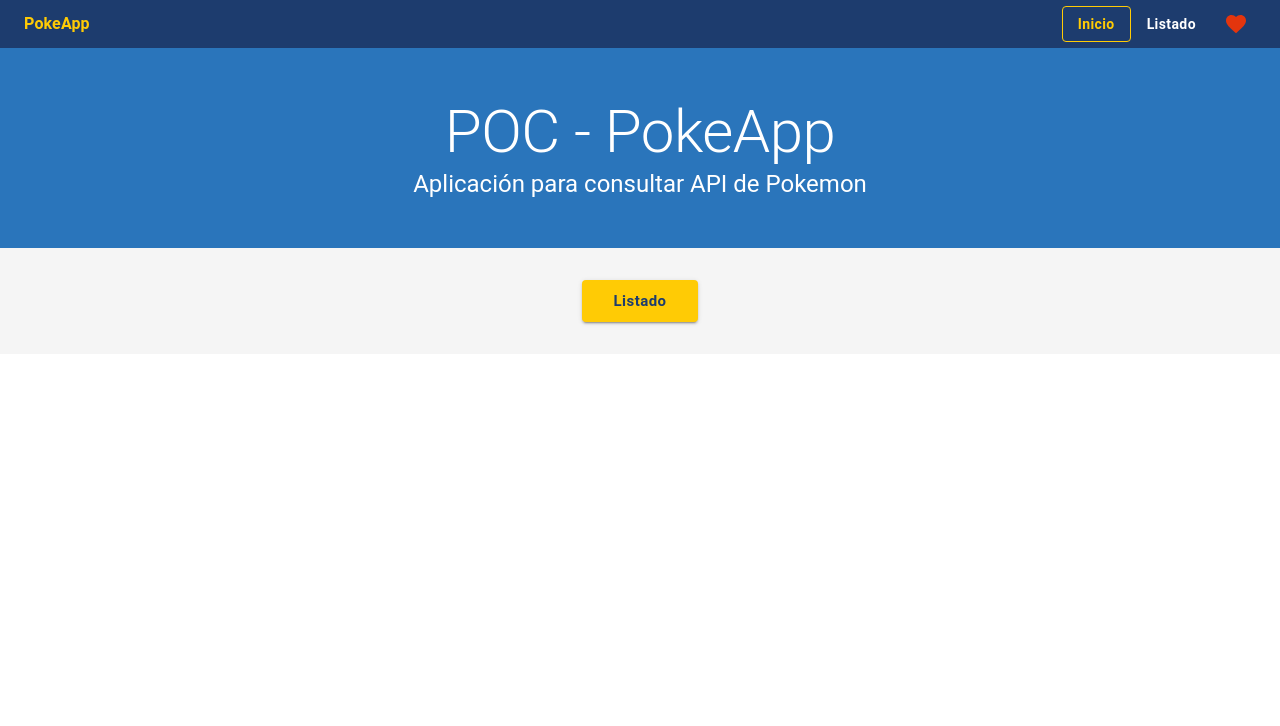
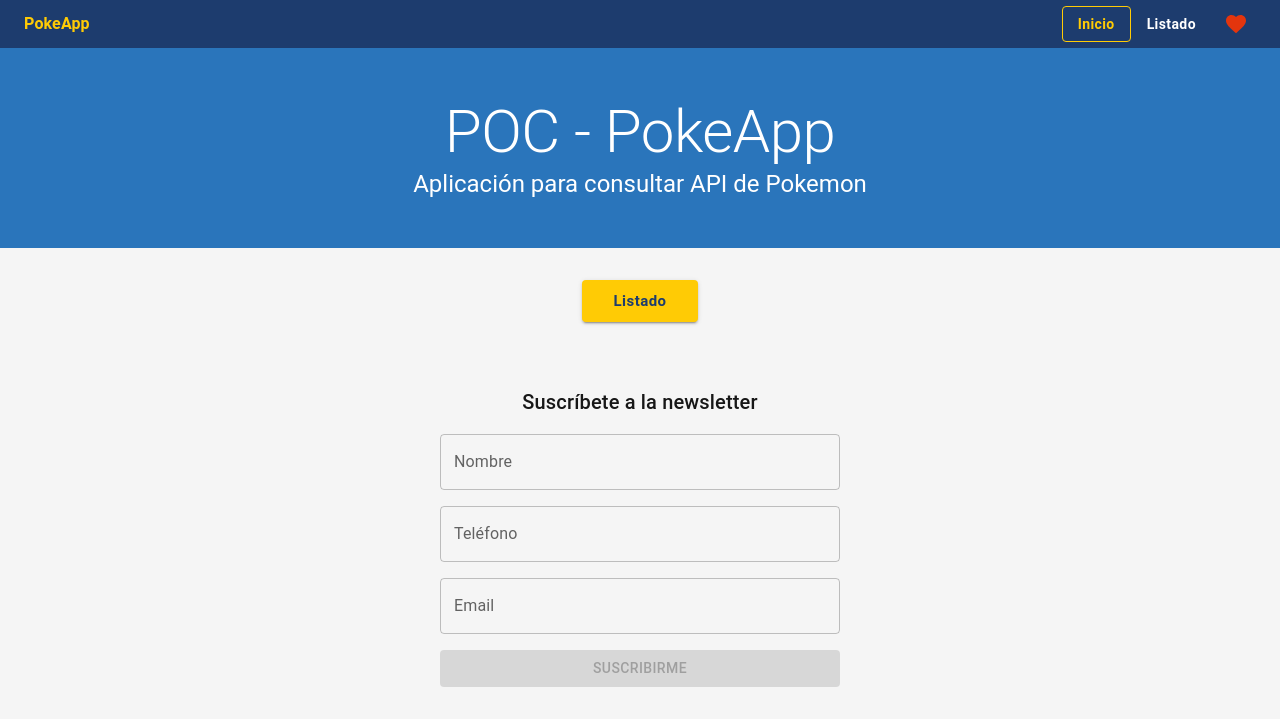
Before and after one commit to rubenmahu/PokeApp, a Next.js app: page / in a window 1280 px wide. Shown: the top 726 px of the page. Built offline with nearby package versions, Linux system fonts and the light colour scheme; what @mui/material-nextjs would draw is missing.

Commit message:
Hito 4: Implementado POST de newsletter

```diff
--- /dev/null
+++ b/src/app/api/newsletter/route.ts
@@ -0,0 +1,27 @@
+import {NextResponse} from 'next/server';
+import fs from 'fs/promises';
+import path from 'path';
+import {NewsletterFormInputs} from '@/components/NewsletterForm';
+export async function POST(request: Request) {
+	try {
+		const body: NewsletterFormInputs = await request.json();
+		const emailPattern = /^[^\s@]+@[^\s@]+\.[^\s@]+$/;
+		if (!emailPattern.test(body.email)) {
+			return NextResponse.json({error: 'Email no válido'}, {status: 400});
+		}
+		const filePath = path.join(process.cwd(), 'data', 'subscribers.json');
+		await fs.mkdir(path.join(process.cwd(), 'data'), {recursive: true});
+		let currentData = [];
+		try {
+			const file = await fs.readFile(filePath, 'utf-8');
+			currentData = JSON.parse(file);
+		} catch {
+			currentData = [];
+		}
+		currentData.push({...body, createdAt: new Date().toISOString()});
+		await fs.writeFile(filePath, JSON.stringify(currentData, null, 2));
+		return NextResponse.json({success: true, message: 'Registrado en el BFF'});
+	} catch (error) {
+		return NextResponse.json({error: 'Error interno'}, {status: 500});
+	}
+}
--- a/src/app/page.tsx
+++ b/src/app/page.tsx
@@ -1,5 +1,7 @@
+'use client';
 import {Container, Typography} from '@mui/material';
 import LinkButton from '../components/LinkButton';
+import NewsletterForm from '@/components/NewsletterForm';
 
 export default function Home() {
 	return (
@@ -11,6 +13,9 @@ export default function Home() {
 			<Container maxWidth={false} sx={{textAlign: 'center', bgcolor: '#f5f5f5', py: 4}}>
 				<LinkButton href="/pokemon"> Listado </LinkButton>
 			</Container>
+			<Container maxWidth={false} sx={{textAlign: 'center', bgcolor: '#f5f5f5', py: 4}}>
+				<NewsletterForm></NewsletterForm>
+			</Container>
 		</>
 	);
 }
--- a/src/app/pokemon/[id]/page.tsx
+++ b/src/app/pokemon/[id]/page.tsx
@@ -1,5 +1,4 @@
 import PokemonDetail from '@/components/PokemonDetail';
-import {usePokemonDetail} from '@/hooks/usePokemonDetail';
 
 export default async function Detail({params}: PageProps<'/pokemon/[id]'>) {
 	const {id} = await params;
--- /dev/null
+++ b/src/components/NewsletterForm.tsx
@@ -0,0 +1,77 @@
+'use client';
+
+import {Button, Stack, TextField, Typography, Alert, Snackbar} from '@mui/material';
+import {useState} from 'react';
+import {SubmitHandler, useForm} from 'react-hook-form';
+
+export type NewsletterFormInputs = {
+	name: string;
+	email: string;
+	phone: string;
+};
+export default function NewsletterForm() {
+	const [snackbar, setSnackbar] = useState<{open: boolean; message: string; severity: 'success' | 'error'}>({
+		open: false,
+		message: '',
+		severity: 'success',
+	});
+	const {
+		register,
+		handleSubmit,
+		formState: {errors, isValid, isSubmitting},
+	} = useForm<NewsletterFormInputs>({mode: 'onChange'});
+
+	const onSubmit: SubmitHandler<NewsletterFormInputs> = async (data) => {
+		const res: Response = await fetch('/api/newsletter', {
+			method: 'POST',
+			headers: {'Content-Type': 'application/json'},
+			body: JSON.stringify(data),
+		});
+
+		const response = await res.json();
+
+		if (response.success) {
+			setSnackbar({open: true, message: response.message, severity: 'success'});
+		} else {
+			setSnackbar({open: true, message: response.error, severity: 'error'});
+		}
+	};
+
+	return (
+		<>
+			<Snackbar open={snackbar.open} autoHideDuration={4000} onClose={() => setSnackbar((s) => ({...s, open: false}))}>
+				<Alert severity={snackbar.severity}>{snackbar.message}</Alert>
+			</Snackbar>{' '}
+			<Stack component="form" onSubmit={handleSubmit(onSubmit)} spacing={2} sx={{maxWidth: 400, mx: 'auto'}}>
+				<Typography variant="h6">Suscríbete a la newsletter</Typography>
+				<TextField
+					label="Nombre"
+					{...register('name', {required: 'El nombre es obligatorio'})}
+					error={!!errors.name}
+					helperText={errors.name?.message}
+				/>
+				<TextField
+					label="Teléfono"
+					{...register('phone', {required: 'El teléfono es obligatorio'})}
+					error={!!errors.phone}
+					helperText={errors.phone?.message}
+				/>
+				<TextField
+					label="Email"
+					{...register('email', {
+						required: 'El email es obligatorio',
+						pattern: {
+							value: /^[^\s@]+@[^\s@]+\.[^\s@]+$/,
+							message: 'Email no válido',
+						},
+					})}
+					error={!!errors.email}
+					helperText={errors.email?.message}
+				/>
+				<Button type="submit" variant="contained" disabled={!isValid || isSubmitting}>
+					Suscribirme
+				</Button>
+			</Stack>
+		</>
+	);
+}
```
Also changed, not shown: 1 other file (tests, documents, lock files or other folders).
